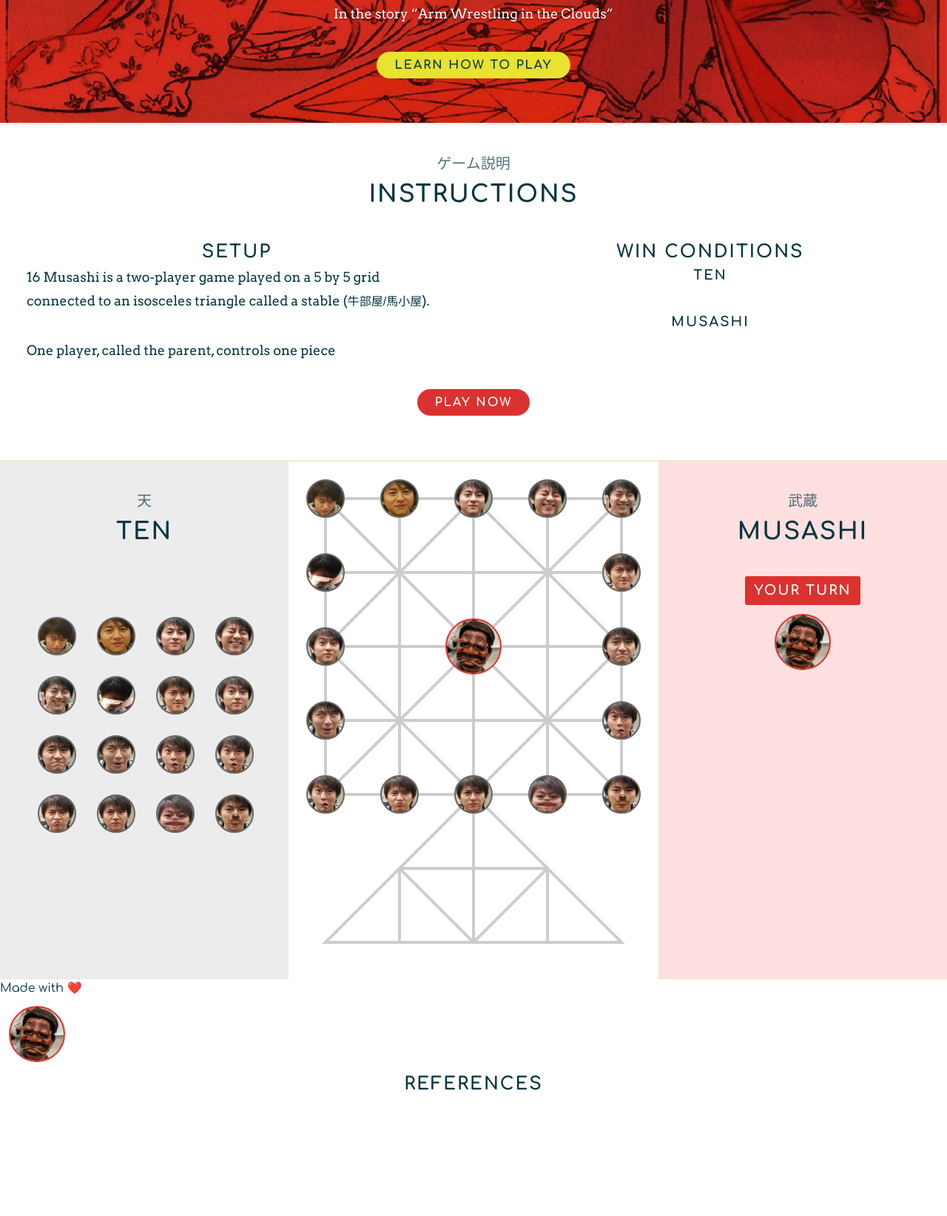
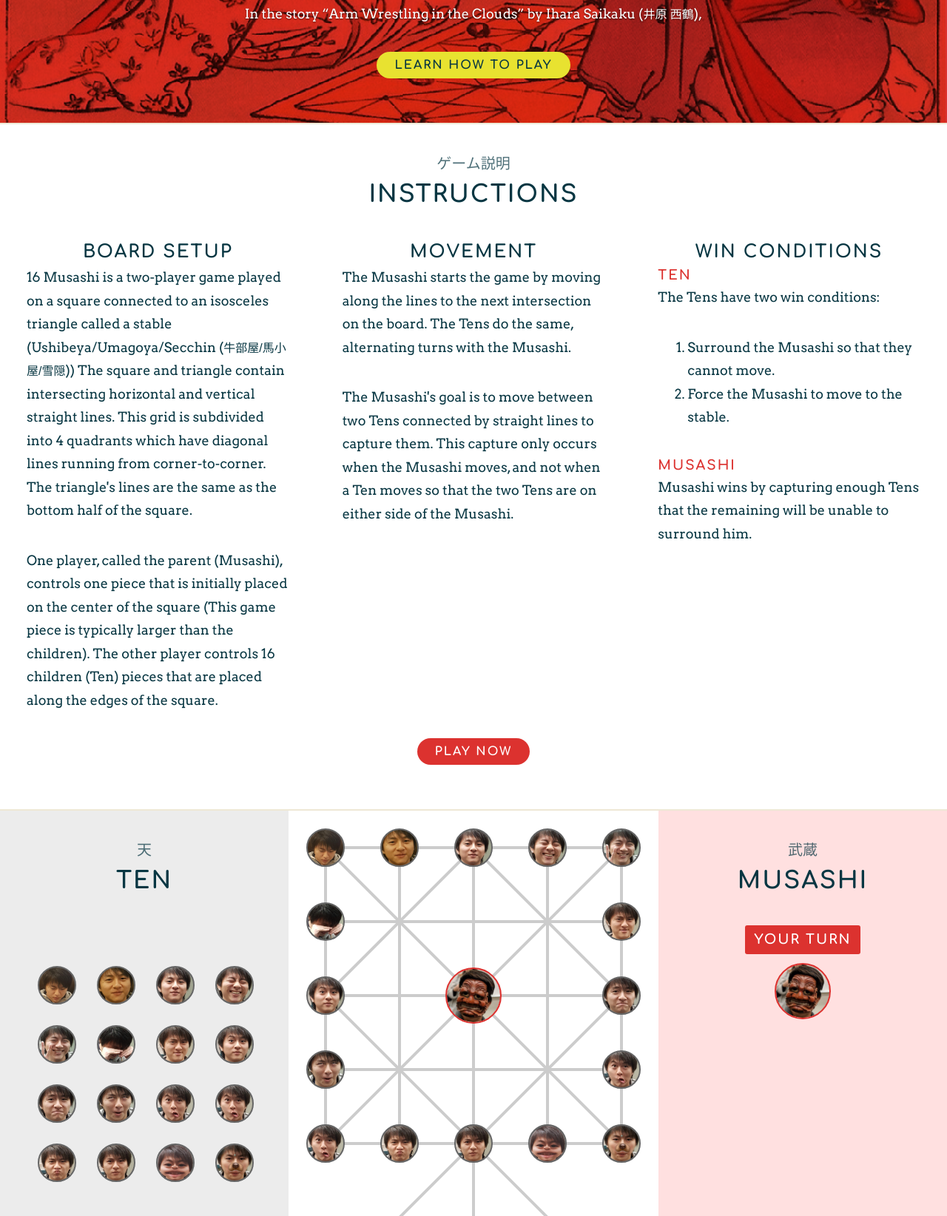
Before and after one commit to harveycabaguio/16musashi, a plain HTML site: page index.html in a window 1280 px wide. Shown: the part 509-2153 px from the top of the page at 74% size. Before the commit the page ends 1993 px from the top, so only its background shows below. Drawn offline with nearby package versions, Linux system fonts and the light colour scheme; a web font is replaced by a local one.

Commit message:
reworded instructions

```diff
--- a/game.js
+++ b/game.js
@@ -179,7 +179,7 @@ function findChild (mode, ogX, ogY) {
       alive++;
     }
   }
-  if (alive < 8) {
+  if (alive < 5) {
     wonnered('musashi');
   }
 }
--- a/index.html
+++ b/index.html
@@ -37,8 +37,8 @@
       <div class="content">
         <p lang="ja">歴史</p>
         <h1>History</h1>
-        <p>Sixteen Musashi (<span lang="ja">十六武蔵/十六六指</span>) is a traditional Japanese board game. Traditionally played with Go's (<span lang="ja">囲碁</span>) game pieces (<span lang="ja">碁石</span>) during the Edo period, anything from pebbles to painted square or round paper can be used. It is based on an older game called Yasasugaru (<span lang="ja">八道行成</span>) that was transmitted from China during the Heian era. The use of terms like Ushibeya (<span lang="ja">牛部屋</span>), Umagoya (<span lang="ja">馬小屋</span>), and Secchin (<span lang="ja">雪隠</span>), that were not unlike the terms used by older, similar games across Asia, suggest that the game did not originate from Japan.</p>
-        <p>In the story &ldquo;Arm Wrestling in the Clouds&rdquo;</p>
+        <p>16 Musashi (<span lang="ja">十六武蔵/十六六指</span>) is a traditional Japanese board game. Traditionally played with Go's (<span lang="ja">囲碁</span>) game pieces (<span lang="ja">碁石</span>) during the Edo period, anything from pebbles to painted squares or round papers can be used as game pieces. It is based on an older game called Yasasugaru (<span lang="ja">八道行成</span>) that was transmitted from China during the Heian era. The use of terms like Ushibeya (<span lang="ja">牛部屋</span>), Umagoya (<span lang="ja">馬小屋</span>), and Secchin (<span lang="ja">雪隠</span>), that were not unlike the terms used by older, similar games across Asia, suggest that the game did not originate from Japan.</p>
+        <p>In the story &ldquo;Arm Wrestling in the Clouds&rdquo; by Ihara Saikaku (<span lang="ja">井原 西鶴</span>), </p>
         <a class="button yellow" href="#instructions">Learn how to play</a>
       </div>
     </section>
@@ -46,18 +46,27 @@
       <div class="content">
         <p lang="ja">ゲーム説明</p>
         <h2>Instructions</h2>
-        <div class="f2-2">
+        <div class="f3-2">
           <div>
-            <h3>Setup</h3>
-            <p>16 Musashi is a two-player game played on a 5 by 5 grid connected to an isosceles triangle called a stable (<span lang="ja">牛部屋/馬小屋</span>).</p>
-            <p>One player, called the parent, controls one piece</p>
+            <h3>Board Setup</h3>
+            <p>16 Musashi is a two-player game played on a square connected to an isosceles triangle called a stable (Ushibeya/Umagoya/Secchin (<span lang="ja">牛部屋/馬小屋/雪隠</span>)) The square and triangle contain intersecting horizontal and vertical straight lines. This grid is subdivided into 4 quadrants which have diagonal lines running from corner-to-corner. The triangle's lines are the same as the bottom half of the square.</p>
+            <p>One player, called the parent (Musashi), controls one piece that is initially placed on the center of the square (This game piece is typically larger than the children). The other player controls 16 children (Ten) pieces that are placed along the edges of the square.</p>
+          </div>
+          <div>
+            <h3>Movement</h3>
+            <p>The Musashi starts the game by moving along the lines to the next intersection on the board. The Tens do the same, alternating turns with the Musashi.</p>
+            <p>The Musashi's goal is to move between two Tens connected by straight lines to capture them. This capture only occurs when the Musashi moves, and not when a Ten moves so that the two Tens are on either side of the Musashi.</p>
           </div>
           <div>
             <h3>Win Conditions</h3>
             <h4>Ten</h4>
-            <p></p>
+            <p>The Tens have two win conditions:</p>
+            <ol>
+              <li>Surround the Musashi so that they cannot move.</li>
+              <li>Force the Musashi to move to the stable.</li>
+            </ol>
             <h4>Musashi</h4>
-            <p></p>
+            <p>Musashi wins by capturing enough Tens that the remaining will be unable to surround him.</p>
           </div>
         </div>
         <a class="button" href="#play">Play Now</a>
@@ -138,17 +147,26 @@
       </div>
     </section>
     <footer>
-      <p>Made with ❤️</p>
-      <div class="">
-        <div class="ko-piece">
-          <div class="ko" data-piece=""></div>
-        </div>
-        <div class="oya-piece">
-          <div class="oya"></div>
+      <div>
+        <h3>&copy;2018 Made with ❤️</h3>
+        <div class="">
+          <div class="ko-piece">
+            <div class="ko" id="ten-carousel"></div>
+          </div>
+          <div class="oya-piece">
+            <div class="oya"></div>
+          </div>
         </div>
       </div>
-      <h3>References</h3>
-
+      <div>
+        <h4>References</h4>
+        <ol>
+          <li></li>
+          <li></li>
+          <li></li>
+          <li></li>
+        </ol>
+      </div>
     </footer>
     <div id="wonnered-bg">
       <section id="wonnered">
--- a/site.css
+++ b/site.css
@@ -57,6 +57,17 @@ nav a:link:first-child {
   font-weight: bold;
 }
 
+footer {
+  display: flex;
+  padding: 36px;
+  flex-direction: row;
+
+  background-color: #eee8d5;
+}
+footer > * {
+  flex: 1;
+}
+
 section {
   display: block;
 
@@ -96,11 +107,11 @@ section .content {
   #instructions .content {
     max-width: 100vw;
   }
-section .f2-2 {
+section .f3-2 {
   display: flex;
   flex-direction: row;
 }
-.f2-2 > * {
+.f3-2 > * {
   flex: 1;
   margin-left: 36px;
   margin-right: 36px;
@@ -123,9 +134,12 @@ h3 {
   font-size: 24px;
 }
 h4 {
+  color: #dc322f;
   font-size: 18px;
+  text-align: left;
 }
-section p {
+section p,
+ol {
   margin-bottom: 36px;
   font-family: 'Arvo', sans-serif;
   font-size: 18px;
```
